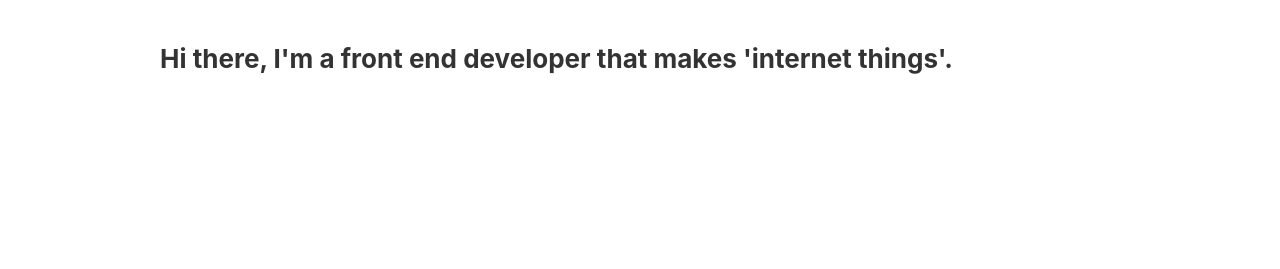
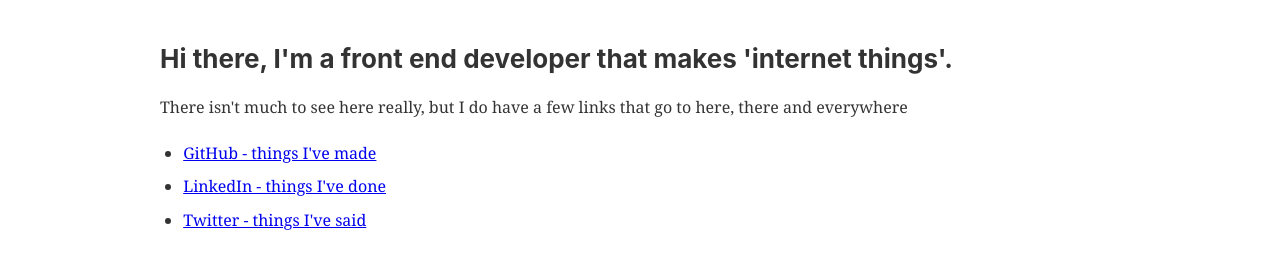
Before and after one commit to tawashley/tristanashley.com, a Gatsby site: page / in a window 1280 px wide. Shown: the part 71-340 px from the top of the page. Built offline with nearby package versions, Linux system fonts and the light colour scheme; Gatsby itself is replaced by a stand-in of ours.

Commit message:
feat: Add short paragraph, links to index page

```diff
--- a/src/pages/index.js
+++ b/src/pages/index.js
@@ -1,5 +1,4 @@
 import React from "react"
-import { Link } from "gatsby"
 
 import Layout from "../components/layout"
 import SEO from "../components/seo"
@@ -10,6 +9,26 @@
     <h2>
         Hi there, I'm a front end developer that makes 'internet things'.
     </h2>
+    <p>
+        There isn't much to see here really, but I do have a few links that go to here, there and everywhere
+    </p>
+    <ul>
+        <li>
+            <a href="https://github.com/tawashley">
+                GitHub - things I've made
+            </a>
+        </li>
+        <li>
+            <a href="https://www.linkedin.com/in/tristanashley">
+                LinkedIn - things I've done
+            </a>
+        </li>
+        <li>
+            <a href="https://twitter.com/tawashley">
+                Twitter - things I've said
+            </a>
+        </li>
+    </ul>
 
   </Layout>
 )
```
